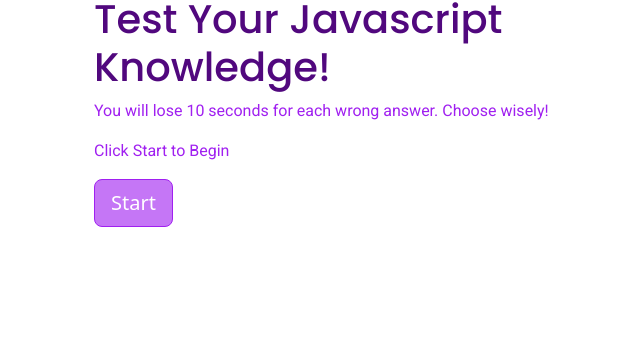
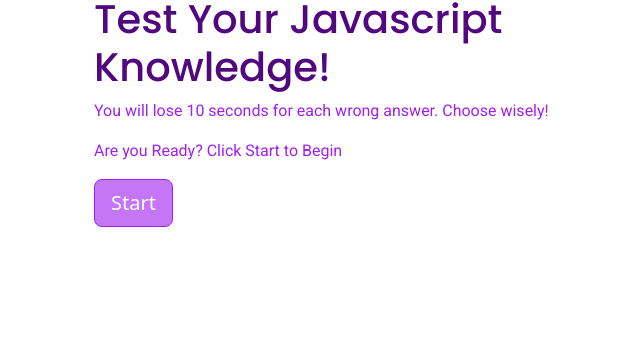
Before and after one commit to zzzbia/Word-Guess, a plain HTML site: page index.html in a window 1280 px wide. Shown: the part 100-442 px from the top of the page, 0-635 px from the left. Drawn offline with nearby package versions, Linux system fonts and the light colour scheme.

Commit message:
changing paragraph text

```diff
--- a/index.html
+++ b/index.html
@@ -29,7 +29,7 @@
             <div class="col-md-6">
                 <h1>Test Your Javascript Knowledge!</h1>
                 <p>You will lose 10 seconds for each wrong answer. Choose wisely!</p>
-                <p>Click Start to Begin</p>
+                <p> Are you Ready? Click Start to Begin</p>
                 <button id="startBtn" class="btn btn-primary btn-lg">Start</button>
             </div>
             <div class="col-md-6 py-2">
```
